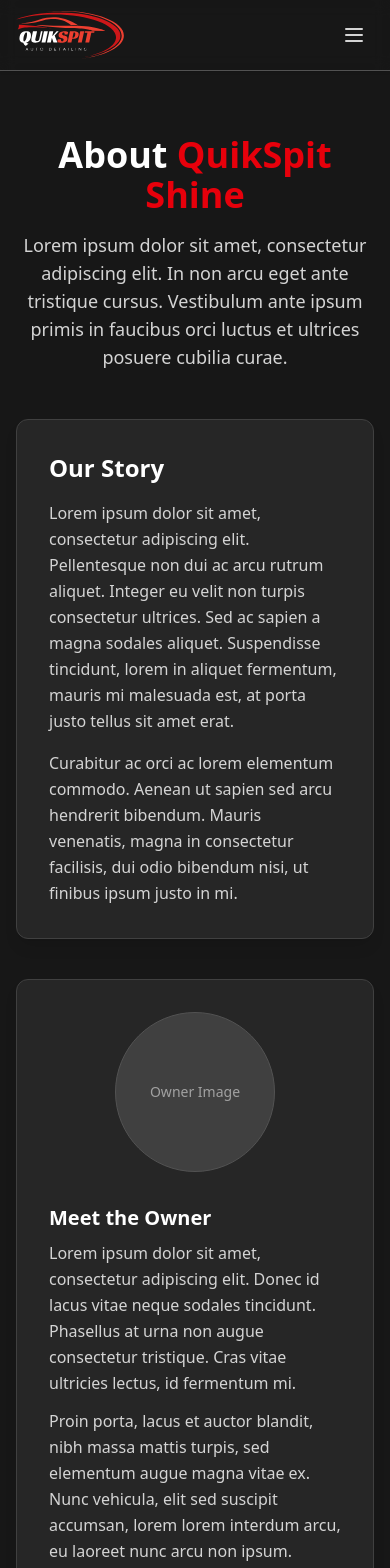
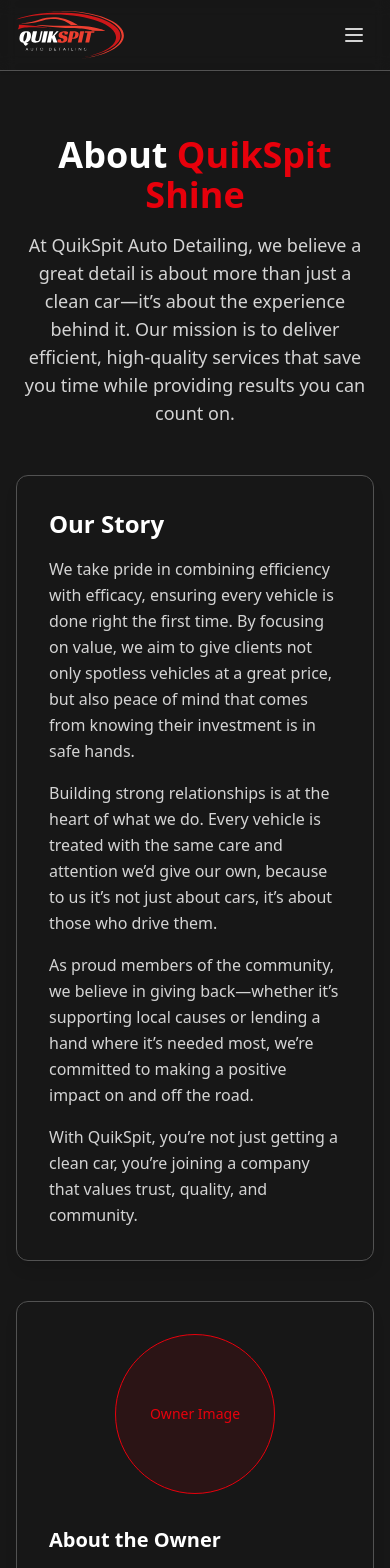
Before and after one commit to quikspitboise/quikspit-web, a Next.js app in the folder frontend/: page /about in a window 390 px wide. Shown: the top 1568 px of the page. Built offline with nearby package versions, Linux system fonts and the light colour scheme.

Commit message:
various fixes

```diff
--- a/frontend/src/app/about/page.tsx
+++ b/frontend/src/app/about/page.tsx
@@ -4,7 +4,7 @@
 
 export default function About() {
   return (
-    <main className="min-h-screen bg-neutral-900 dark:bg-neutral-900">
+    <main className="min-h-screen bg-brand-charcoal dark:bg-brand-charcoal">
       <div className="container mx-auto px-4 sm:px-6 lg:px-8 py-16">
         <div className="max-w-4xl mx-auto">
           <div className="text-center mb-12">
@@ -15,41 +15,41 @@
             </Reveal>
             <Reveal delay={0.05} skipOnRouteTransition>
               <p className="text-lg text-neutral-300 max-w-3xl mx-auto">
-                Lorem ipsum dolor sit amet, consectetur adipiscing elit. In non arcu eget ante tristique cursus.
-                Vestibulum ante ipsum primis in faucibus orci luctus et ultrices posuere cubilia curae.
+                At QuikSpit Auto Detailing, we believe a great detail is about more than just a clean car—it’s about the experience behind it. Our mission is to deliver efficient, high-quality services that save you time while providing results you can count on.
               </p>
             </Reveal>
           </div>
 
-          <Reveal skipOnRouteTransition className="bg-neutral-800 p-8 rounded-xl shadow-lg border border-neutral-700 mb-10">
+          <Reveal skipOnRouteTransition className="bg-brand-charcoal-light p-8 rounded-xl shadow-lg border border-neutral-600 mb-10">
             <h2 className="text-2xl font-semibold text-white mb-4">Our Story</h2>
             <p className="text-neutral-300 leading-relaxed mb-4">
-              Lorem ipsum dolor sit amet, consectetur adipiscing elit. Pellentesque non dui ac arcu rutrum aliquet.
-              Integer eu velit non turpis consectetur ultrices. Sed ac sapien a magna sodales aliquet. Suspendisse
-              tincidunt, lorem in aliquet fermentum, mauris mi malesuada est, at porta justo tellus sit amet erat.
+              We take pride in combining efficiency with efficacy, ensuring every vehicle is done right the first time. By focusing on value, we aim to give clients not only spotless vehicles at a great price, but also peace of mind that comes from knowing their investment is in safe hands.
+            </p>
+            <p className="text-neutral-300 leading-relaxed mb-4">
+              Building strong relationships is at the heart of what we do. Every vehicle is treated with the same care and attention we’d give our own, because to us it’s not just about cars, it’s about those who drive them.
+            </p>
+            <p className="text-neutral-300 leading-relaxed mb-4">
+              As proud members of the community, we believe in giving back—whether it’s supporting local causes or lending a hand where it’s needed most, we’re committed to making a positive impact on and off the road.
             </p>
             <p className="text-neutral-300 leading-relaxed">
-              Curabitur ac orci ac lorem elementum commodo. Aenean ut sapien sed arcu hendrerit bibendum.
-              Mauris venenatis, magna in consectetur facilisis, dui odio bibendum nisi, ut finibus ipsum justo in mi.
+              With QuikSpit, you’re not just getting a clean car, you’re joining a company that values trust, quality, and community.
             </p>
           </Reveal>
 
-          <Reveal delay={0.05} skipOnRouteTransition className="bg-neutral-800 p-8 rounded-xl shadow-lg border border-neutral-700">
+          <Reveal delay={0.05} skipOnRouteTransition className="bg-brand-charcoal-light p-8 rounded-xl shadow-lg border border-neutral-600">
             <div className="grid grid-cols-1 md:grid-cols-[auto,1fr] gap-8 items-center">
               <div className="flex items-center justify-center">
-                <div className="w-40 h-40 rounded-full bg-neutral-700 border border-neutral-600 flex items-center justify-center" role="img" aria-label="Owner headshot placeholder">
-                  <span className="text-neutral-400 text-sm">Owner Image</span>
+                <div className="w-40 h-40 rounded-full bg-red-600/10 border border-red-600 flex items-center justify-center" role="img" aria-label="Owner headshot placeholder">
+                  <span className="text-red-600 text-sm">Owner Image</span>
                 </div>
               </div>
               <div>
-                <h3 className="text-xl font-semibold text-white mb-2">Meet the Owner</h3>
+                <h3 className="text-xl font-semibold text-white mb-2">About the Owner</h3>
                 <p className="text-neutral-300 leading-relaxed mb-3">
-                  Lorem ipsum dolor sit amet, consectetur adipiscing elit. Donec id lacus vitae neque sodales tincidunt.
-                  Phasellus at urna non augue consectetur tristique. Cras vitae ultricies lectus, id fermentum mi.
+                  Born and raised in Idaho, Garret has always carried a strong sense of community and hard work. With a career in healthcare, he has dedicated himself to helping others—something that naturally extends into his passion for business. His drive to create a mobile detailing business comes from the same place: a commitment to making life easier, more enjoyable, and more efficient for those around him.
                 </p>
                 <p className="text-neutral-300 leading-relaxed">
-                  Proin porta, lacus et auctor blandit, nibh massa mattis turpis, sed elementum augue magna vitae ex.
-                  Nunc vehicula, elit sed suscipit accumsan, lorem lorem interdum arcu, eu laoreet nunc arcu non ipsum.
+                  Balancing healthcare with entrepreneurship, Garret is proud to bring both compassion and professionalism to the detailing industry, with the goal of building lasting relationships and a business that truly serves his community.
                 </p>
               </div>
             </div>
@@ -57,7 +57,7 @@
 
           <Reveal delay={0.1} skipOnRouteTransition>
             <div className="mt-10 text-center">
-              <a href="/contact" className="inline-block bg-red-600 hover:bg-red-700 text-white font-semibold py-3 px-6 rounded-lg transition-all duration-200 focus:ring-2 focus:ring-red-600 focus:ring-offset-2 focus:ring-offset-neutral-900">
+              <a href="/contact" className="inline-block bg-red-600 hover:bg-red-700 text-white font-semibold py-3 px-6 rounded-lg transition-all duration-200 focus:ring-2 focus:ring-red-600 focus:ring-offset-2 focus:ring-offset-brand-charcoal">
                 Get in Touch
               </a>
             </div>
--- a/frontend/src/app/page.tsx
+++ b/frontend/src/app/page.tsx
@@ -111,8 +111,8 @@
             <section className="py-16 lg:py-24 bg-neutral-900">
               <div className="container mx-auto px-4 sm:px-6 lg:px-8 flex flex-col lg:flex-row items-stretch justify-between gap-12 lg:gap-24">
                 {/* Instagram Embed - far left */}
-                <div className="w-full max-w-md flex-shrink-0 mb-8 lg:mb-0 flex justify-end items-center lg:justify-start">
-                  <InstagramEmbedWithSkeleton />
+                <div className="w-[440px] h-[490px] p-4 flex items-center justify-center bg-white rounded-xl shadow-lg border border-neutral-200 mb-8 lg:mb-0">
+                  <InstagramEmbedWithSkeleton className="w-full h-full" />
                 </div>
                 {/* CTA Content - center, stacked above on mobile */}
                 <div className="flex-1 flex flex-col justify-center items-center lg:items-center text-center order-first lg:order-none mb-8 lg:mb-0">
@@ -137,8 +137,8 @@
                   </Reveal>
                 </div>
                 {/* TikTok Embed - far right */}
-                <div className="w-full max-w-md flex-shrink-0 mb-8 lg:mb-0 flex justify-start items-center lg:justify-end">
-                  <TikTokEmbedWithSkeleton />
+                <div className="w-[440px] h-[490px] p-4 flex items-center justify-center bg-white rounded-xl shadow-lg border border-neutral-200 mb-8 lg:mb-0">
+                  <TikTokEmbedWithSkeleton className="w-full h-full" />
                 </div>
               </div>
             </section>
--- a/frontend/src/components/InstagramEmbedWithSkeleton.tsx
+++ b/frontend/src/components/InstagramEmbedWithSkeleton.tsx
@@ -1,6 +1,10 @@
 import { useEffect, useRef, useState } from "react";
 
-export default function InstagramEmbedWithSkeleton() {
+interface InstagramEmbedWithSkeletonProps {
+  className?: string;
+}
+
+export default function InstagramEmbedWithSkeleton({ className }: InstagramEmbedWithSkeletonProps) {
   const [loaded, setLoaded] = useState(false);
   const embedRef = useRef<HTMLDivElement>(null);
 
@@ -35,7 +39,7 @@
   }, []);
 
   return (
-    <div className="relative w-full max-w-md min-h-[400px]">
+    <div className={`relative w-full max-w-md min-h-[400px] ${className ?? ''}`}>
       {!loaded && (
         <div className="absolute inset-0 flex flex-col items-center justify-center bg-neutral-800 rounded-xl border border-neutral-600 animate-pulse z-10">
           <div className="bg-neutral-700 rounded-full w-16 h-16 mb-4" />
--- a/frontend/src/components/TikTokEmbedWithSkeleton.tsx
+++ b/frontend/src/components/TikTokEmbedWithSkeleton.tsx
@@ -1,6 +1,10 @@
 import { useEffect, useRef, useState } from "react";
 
-export default function TikTokEmbedWithSkeleton() {
+interface TikTokEmbedWithSkeletonProps {
+  className?: string;
+}
+
+export default function TikTokEmbedWithSkeleton({ className }: TikTokEmbedWithSkeletonProps) {
   const [loaded, setLoaded] = useState(false);
   const embedRef = useRef<HTMLDivElement>(null);
 
@@ -17,7 +21,7 @@
   }, [loaded]);
 
   return (
-    <div className="relative w-full max-w-md min-h-[400px]">
+    <div className={`relative w-full max-w-md min-h-[400px] ${className ?? ''}`}>
       {!loaded && (
         <div className="absolute inset-0 flex flex-col items-center justify-center bg-neutral-800 rounded-xl border border-neutral-600 animate-pulse z-10">
           <div className="bg-neutral-700 rounded-full w-16 h-16 mb-4" />
```
Also changed, not shown: 1 other file (tests, documents, lock files or other folders).
